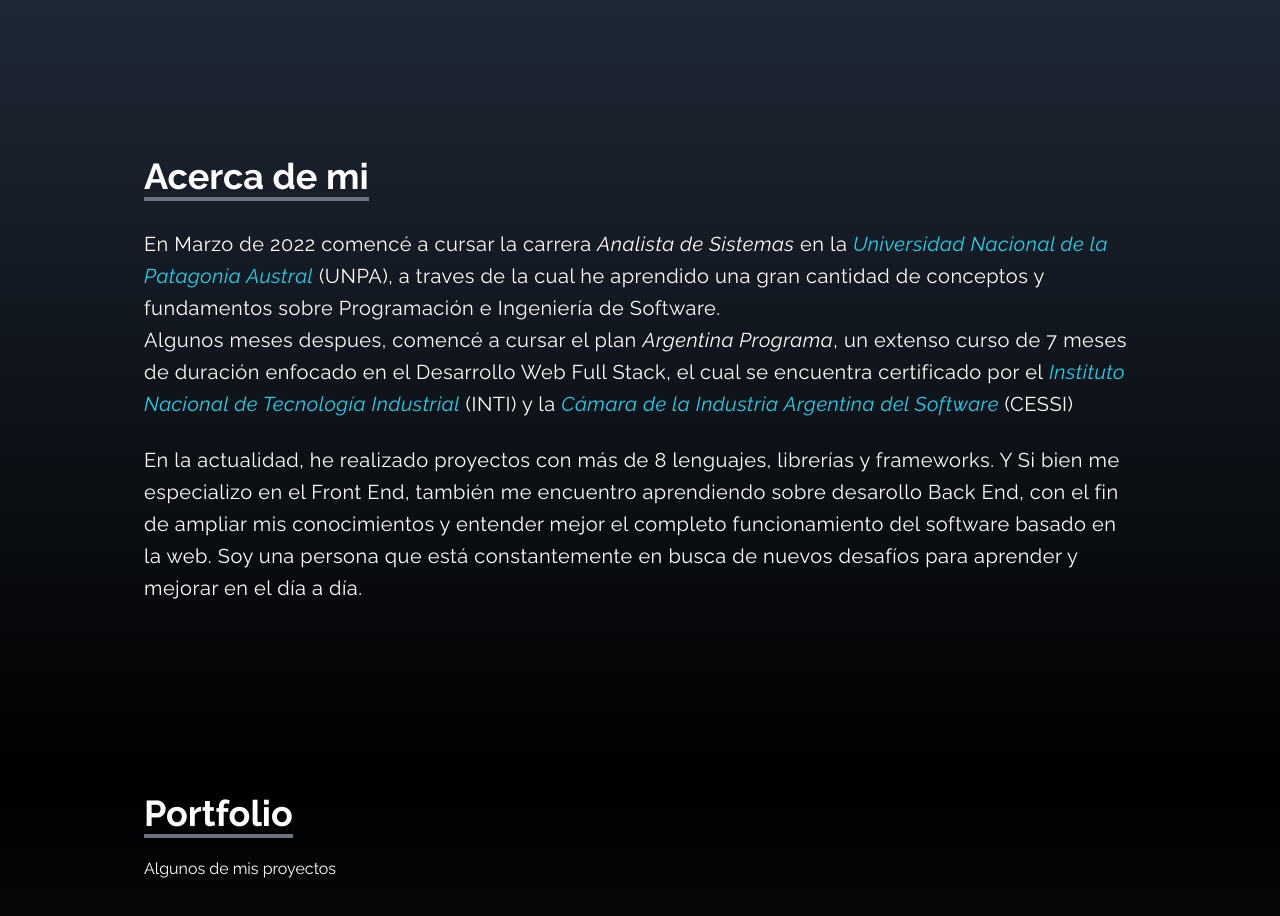
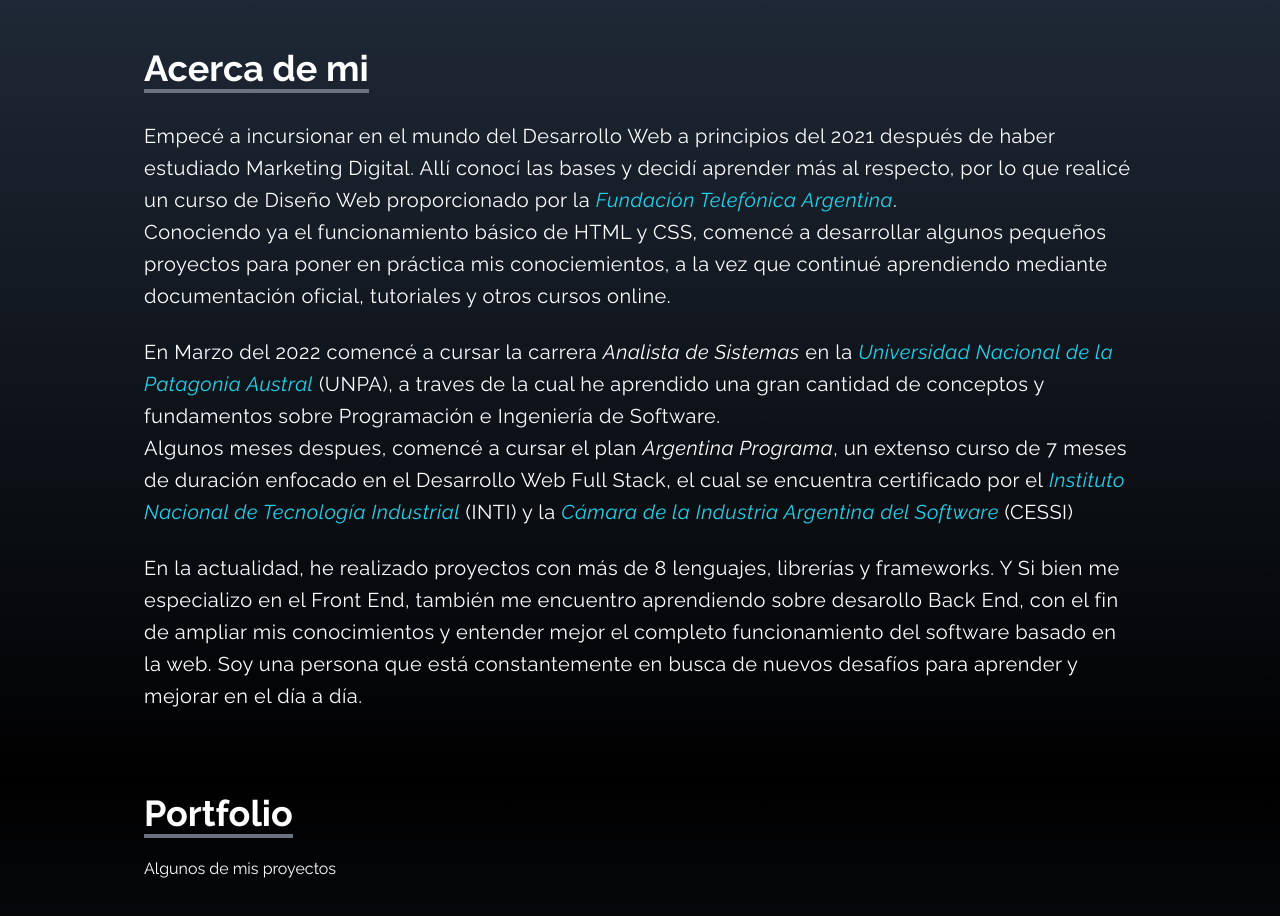
Before and after one commit to FeDaBa/First-Portfolio, a React (Create React App) app: page / in a window 1280 px wide. Shown: the part 820-1736 px from the top of the page. Built offline with nearby package versions, Linux system fonts and the light colour scheme; the HTML template or start-up script is replaced by a standard one; a web font is replaced by a local one.

Commit message:
Update About.jsx

```diff
--- a/src/components/About.jsx
+++ b/src/components/About.jsx
@@ -16,9 +16,20 @@
 
             </div>
 
+
             <p className="text-xl leading-8 tracking-wide">
 
-                En Marzo de 2022 comencé a cursar la carrera <em>Analista de Sistemas</em> en la <a href="https://www.uarg.unpa.edu.ar/" className="text-cyan-400" target={'_blank'} rel="noreferrer"><em>Universidad Nacional de la Patagonia Austral</em></a> (UNPA),
+                Empecé a incursionar en el mundo del Desarrollo Web a principios del 2021 después de haber estudiado Marketing Digital. Allí conocí las bases y decidí
+                aprender más al respecto, por lo que realicé un curso de Diseño Web proporcionado por la <a href="https://conectaempleo-formacion.fundaciontelefonica.com/argentina" className="text-cyan-400" target={'_blank'} rel="noreferrer"><em>Fundación Telefónica Argentina</em></a>.<br />
+                Conociendo ya el funcionamiento básico de HTML y CSS, comencé a desarrollar algunos pequeños proyectos para poner en práctica mis conociemientos,
+                a la vez que continué aprendiendo mediante documentación oficial, tutoriales y otros cursos online.
+            </p>
+
+            <br />
+
+            <p className="text-xl leading-8 tracking-wide">
+
+                En Marzo del 2022 comencé a cursar la carrera <em>Analista de Sistemas</em> en la <a href="https://www.uarg.unpa.edu.ar/" className="text-cyan-400" target={'_blank'} rel="noreferrer"><em>Universidad Nacional de la Patagonia Austral</em></a> (UNPA),
                 a traves de la cual he aprendido una gran cantidad de conceptos y fundamentos sobre Programación e Ingeniería de Software. <br />
 
                 Algunos meses despues, comencé a cursar el plan <em>Argentina Programa</em>,
```
